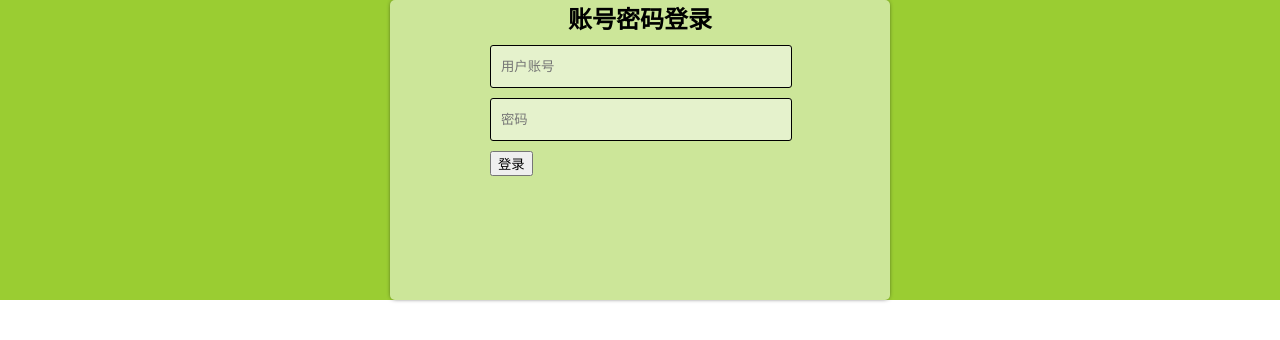
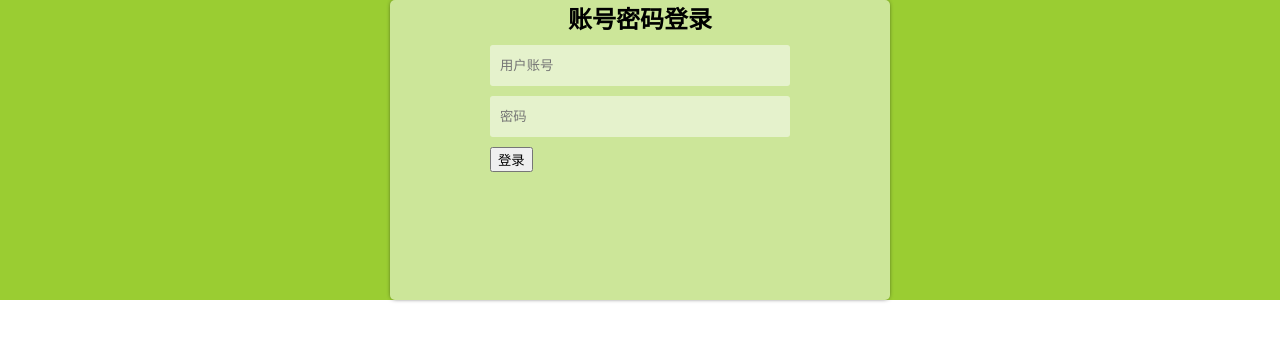
Before and after one commit to WuRuidongReyes/legend-heroes, an Angular app: page / in a window 1280 px wide. Shown: the top 340 px of the page. Built offline with nearby package versions, Linux system fonts and the light colour scheme.

Commit message:
去除输入栏的边框

```diff
--- a/src/app/login/login.component.less
+++ b/src/app/login/login.component.less
@@ -21,7 +21,7 @@
 .input-border {
     width: @login-form-width;
     background: rgba(256, 256, 256, 0.5);
-    border: solid 1px;
+    border: solid 0px;
     border-radius: 3px;
     line-height: @input-line-height;
     margin: 10px 0px;
```
